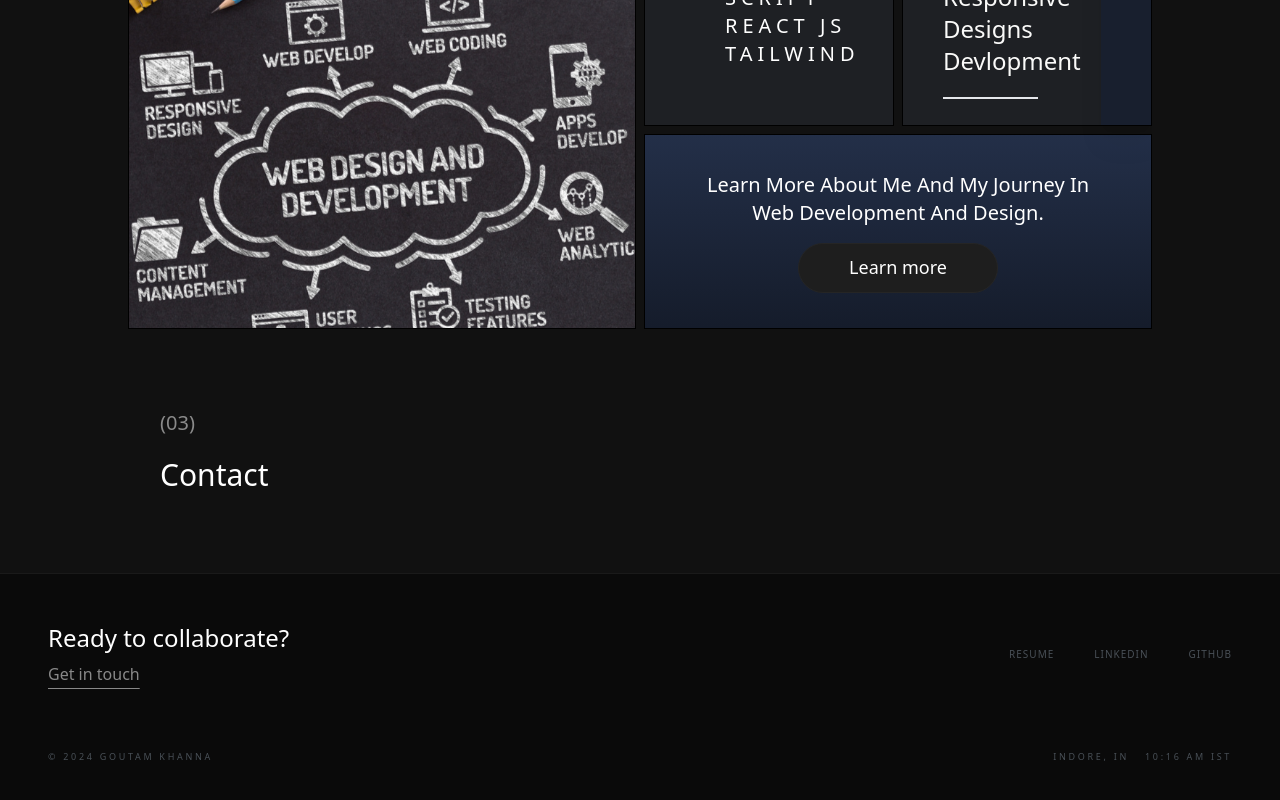
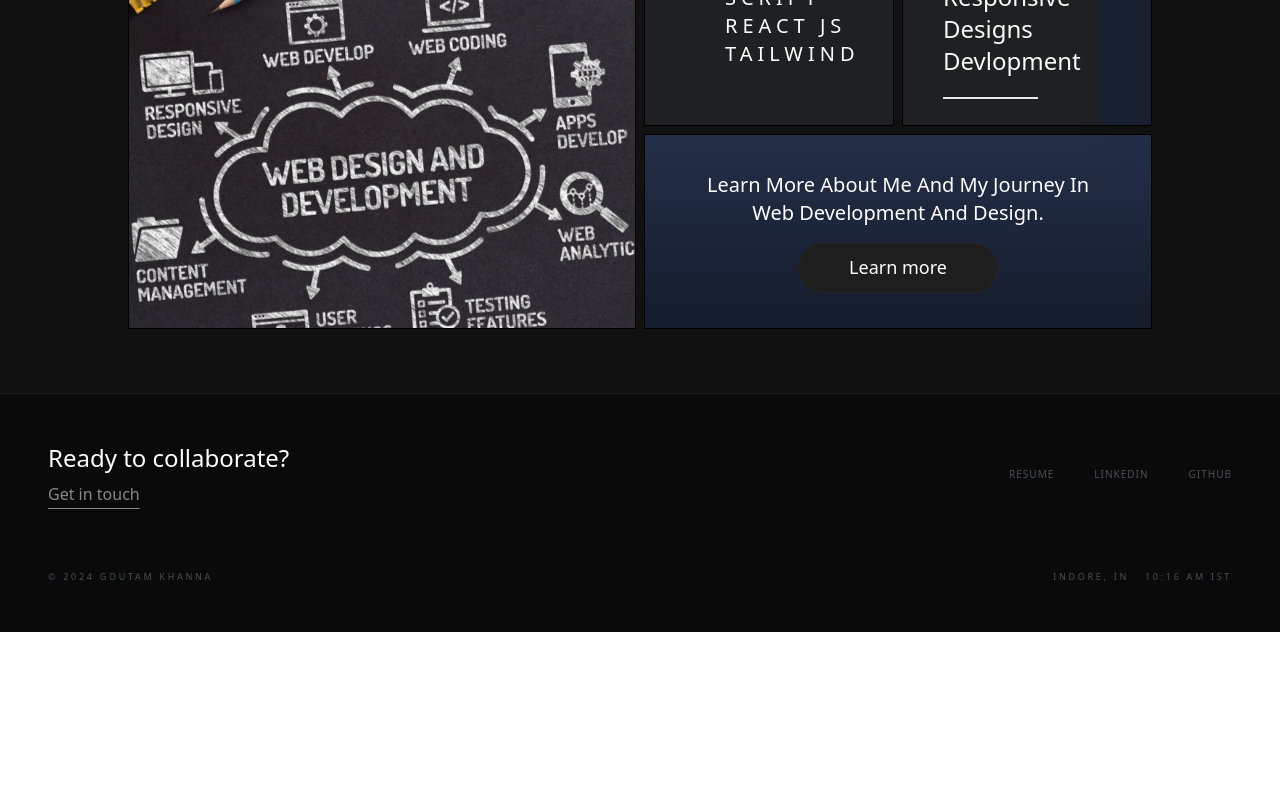
Before and after one commit to Dark1Arrow/Portfolio-react-testing, a React (Vite) app: page /Project in a window 1280 px wide. Shown: the part 3577-4377 px from the top of the page. After the commit the page ends 4209 px from the top, so only its background shows below. Built offline with nearby package versions, Linux system fonts and the light colour scheme; a web font is replaced by a local one.

Commit message:
remove content

```diff
--- a/src/Components/Home.jsx
+++ b/src/Components/Home.jsx
@@ -268,12 +268,7 @@ const Home = () => {
 
             </div>
 
-            <div className='contact-section'>
-                <div className='py-20 flex flex-col gap-5 w-[75vw] m-auto'>
-                    <div className='text-[#8A8A8A] text-xl'>(03)</div>
-                    <div className='text-3xl'>Contact</div>
-                </div>
-
+            <div className='contact-section mt-16'>
                 <div>
                     <Footer />
                 </div>
```
